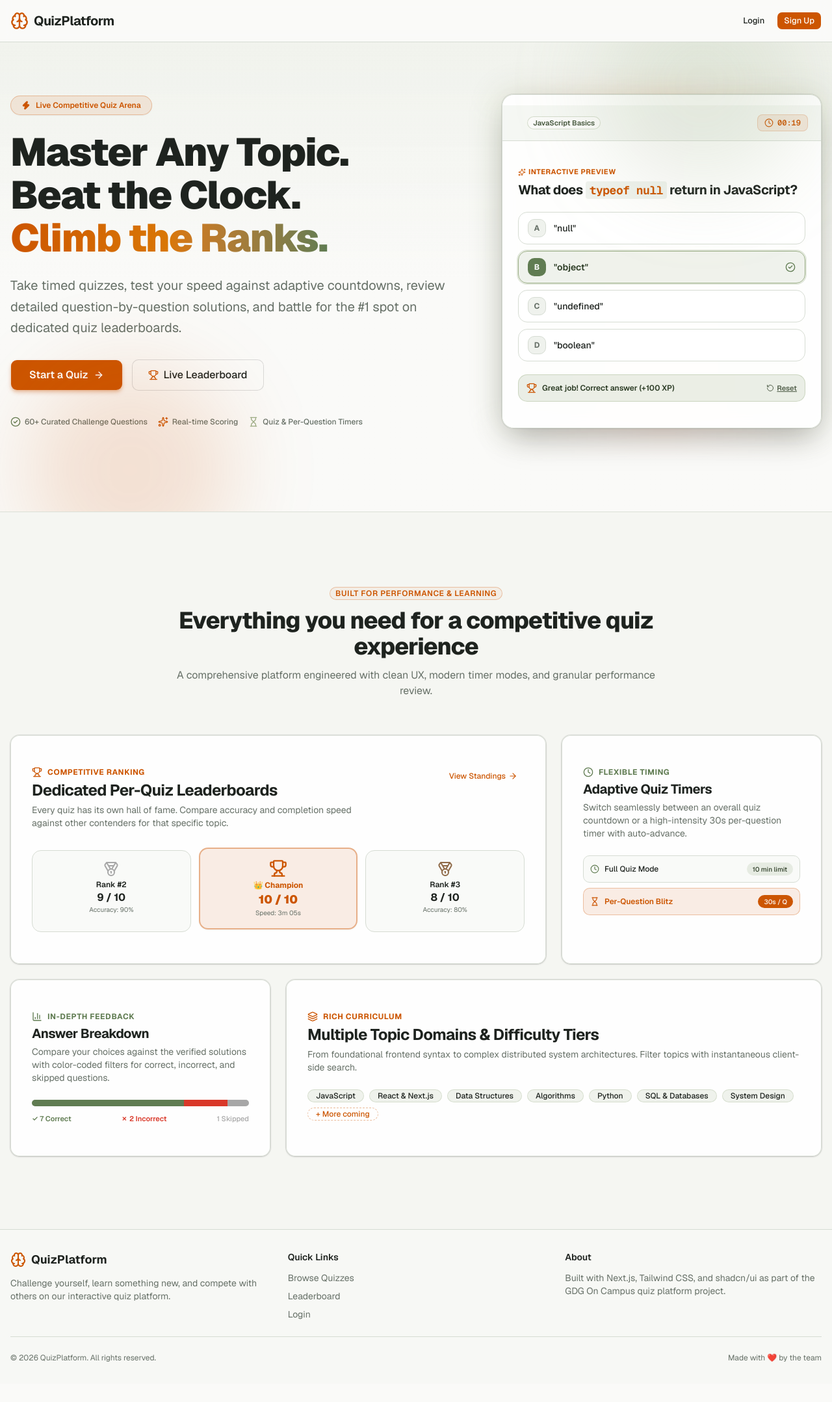
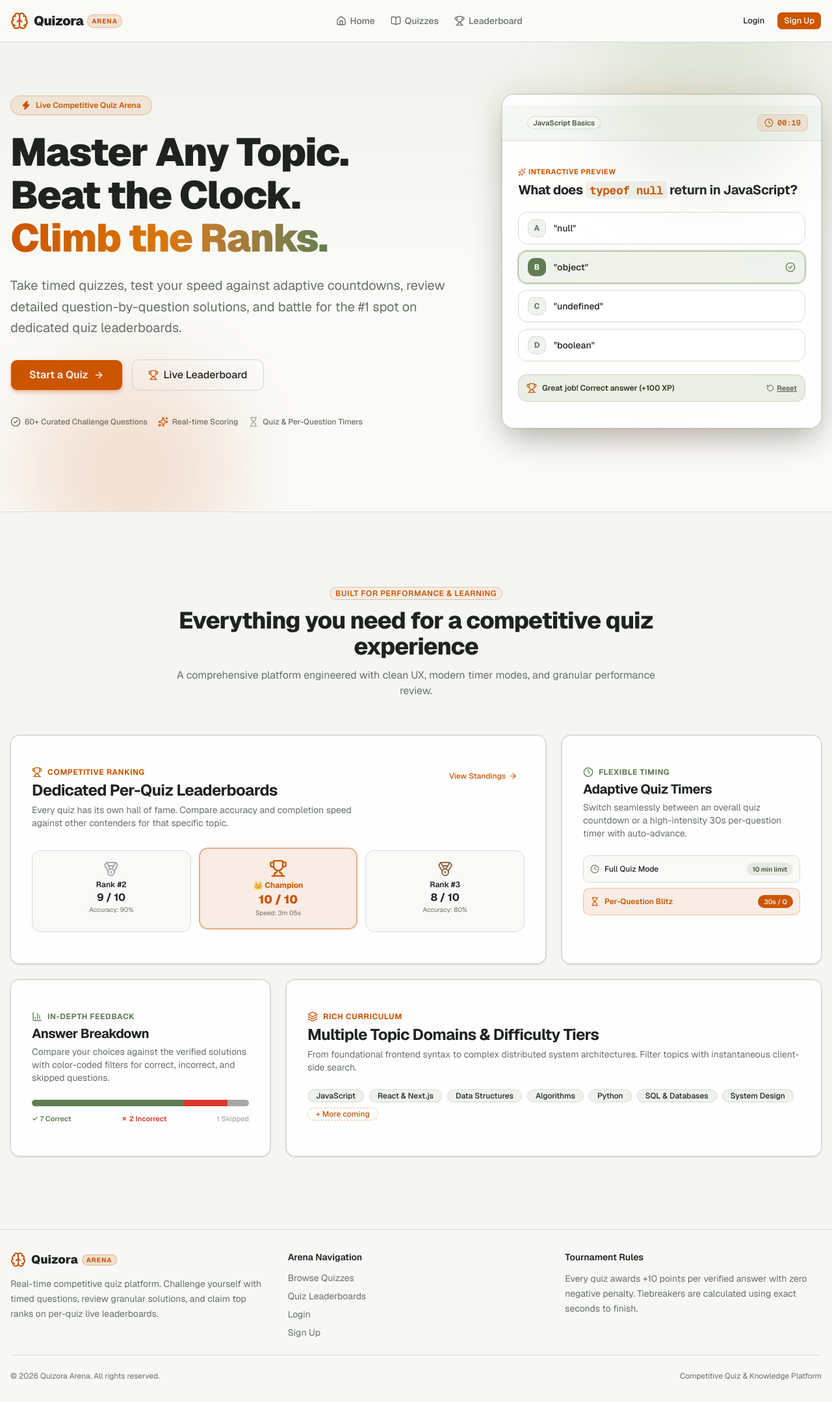
Before and after one commit to Kanishkk23/quiz_platform, a Next.js app: page / in a window 1280 px wide. Shown: the whole page at 65% size. Before the commit the page ends 2129 px from the top, so only its background shows below. Built offline with nearby package versions, Linux system fonts and the light colour scheme.

Commit message:
style(branding): add authentic quiz platform copy, scoring rules, and arena nav

```diff
--- a/src/components/layout/Footer.tsx
+++ b/src/components/layout/Footer.tsx
@@ -13,17 +13,22 @@ export function Footer() {
           <div className="flex flex-col gap-3">
             <Link href="/" className="flex items-center gap-2">
               <Brain className="h-6 w-6 text-primary" />
-              <span className="text-lg font-bold">QuizPlatform</span>
+              <div className="flex items-center gap-1.5">
+                <span className="text-lg font-black">Quizora</span>
+                <span className="text-[10px] font-bold px-1.5 py-0.2 rounded-full bg-[#CC5500]/15 text-[#CC5500] border border-[#CC5500]/30 uppercase tracking-widest">
+                  Arena
+                </span>
+              </div>
             </Link>
-            <p className="text-sm text-muted-foreground">
-              Challenge yourself, learn something new, and compete with others
-              on our interactive quiz platform.
+            <p className="text-sm text-muted-foreground leading-relaxed">
+              Real-time competitive quiz platform. Challenge yourself with timed questions,
+              review granular solutions, and claim top ranks on per-quiz live leaderboards.
             </p>
           </div>
 
           {/* Quick Links */}
           <div className="flex flex-col gap-3">
-            <h3 className="text-sm font-semibold">Quick Links</h3>
+            <h3 className="text-sm font-semibold">Arena Navigation</h3>
             <nav className="flex flex-col gap-2">
               <Link
                 href="/quizzes"
@@ -35,7 +40,7 @@ export function Footer() {
                 href="/leaderboard"
                 className="text-sm text-muted-foreground transition-colors hover:text-foreground"
               >
-                Leaderboard
+                Quiz Leaderboards
               </Link>
               <Link
                 href="/login"
@@ -43,15 +48,21 @@ export function Footer() {
               >
                 Login
               </Link>
+              <Link
+                href="/register"
+                className="text-sm text-muted-foreground transition-colors hover:text-foreground"
+              >
+                Sign Up
+              </Link>
             </nav>
           </div>
 
           {/* About */}
           <div className="flex flex-col gap-3">
-            <h3 className="text-sm font-semibold">About</h3>
-            <p className="text-sm text-muted-foreground">
-              Built with Next.js, Tailwind CSS, and shadcn/ui as part of the GDG
-              On Campus quiz platform project.
+            <h3 className="text-sm font-semibold">Tournament Rules</h3>
+            <p className="text-sm text-muted-foreground leading-relaxed">
+              Every quiz awards +10 points per verified answer with zero negative penalty.
+              Tiebreakers are calculated using exact seconds to finish.
             </p>
           </div>
         </div>
@@ -60,10 +71,10 @@ export function Footer() {
 
         <div className="flex flex-col items-center justify-between gap-2 text-center md:flex-row">
           <p className="text-xs text-muted-foreground">
-            &copy; 2026 QuizPlatform. All rights reserved.
+            &copy; {new Date().getFullYear()} Quizora Arena. All rights reserved.
           </p>
           <p className="text-xs text-muted-foreground">
-            Made with ❤️ by the team
+            Competitive Quiz & Knowledge Platform
           </p>
         </div>
       </div>
--- a/src/components/layout/Navbar.tsx
+++ b/src/components/layout/Navbar.tsx
@@ -50,8 +50,27 @@ export function Navbar() {
         {/* Logo */}
         <Link href="/" className="flex items-center gap-2">
           <Brain className="h-7 w-7 text-primary" />
-          <span className="text-xl font-bold tracking-tight">QuizPlatform</span>
+          <div className="flex items-center gap-1.5">
+            <span className="text-xl font-black tracking-tight text-foreground">Quizora</span>
+            <span className="text-[10px] font-bold px-1.5 py-0.5 rounded-full bg-[#CC5500]/15 text-[#CC5500] border border-[#CC5500]/30 uppercase tracking-widest hidden sm:inline-block">
+              Arena
+            </span>
+          </div>
         </Link>
+
+        {/* Desktop Navigation */}
+        <nav className="hidden items-center gap-6 md:flex">
+          {visibleNavLinks.map((link) => (
+            <Link
+              key={link.href}
+              href={link.href}
+              className="flex items-center gap-1.5 text-sm font-medium text-muted-foreground transition-colors hover:text-foreground"
+            >
+              <link.icon className="h-4 w-4" />
+              {link.label}
+            </Link>
+          ))}
+        </nav>
 
         {/* Desktop Auth */}
         <div className="hidden items-center gap-2 md:flex">
@@ -100,13 +119,15 @@ export function Navbar() {
                 </Button>
               </Link>
               <Link href="/register">
-                <Button size="sm">Sign Up</Button>
+                <Button size="sm" className="bg-[#CC5500] hover:bg-[#B34700] text-white">
+                  Sign Up
+                </Button>
               </Link>
             </div>
           )}
         </div>
 
-        {/* Mobile Menu */}
+        {/* Mobile Navigation Sheet */}
         <Sheet open={mobileOpen} onOpenChange={setMobileOpen}>
           <SheetTrigger
             className="inline-flex h-10 w-10 items-center justify-center rounded-md hover:bg-accent md:hidden"
@@ -117,7 +138,7 @@ export function Navbar() {
           <SheetContent side="right" className="w-72">
             <SheetTitle className="flex items-center gap-2">
               <Brain className="h-6 w-6 text-primary" />
-              QuizPlatform
+              <span>Quizora Arena</span>
             </SheetTitle>
             <nav className="mt-6 flex flex-col gap-1">
               {visibleNavLinks.map((link) => (
@@ -175,7 +196,9 @@ export function Navbar() {
                     </Button>
                   </Link>
                   <Link href="/register" onClick={() => setMobileOpen(false)}>
-                    <Button className="w-full">Sign Up</Button>
+                    <Button className="w-full bg-[#CC5500] hover:bg-[#B34700] text-white">
+                      Sign Up
+                    </Button>
                   </Link>
                 </>
               )}
```
